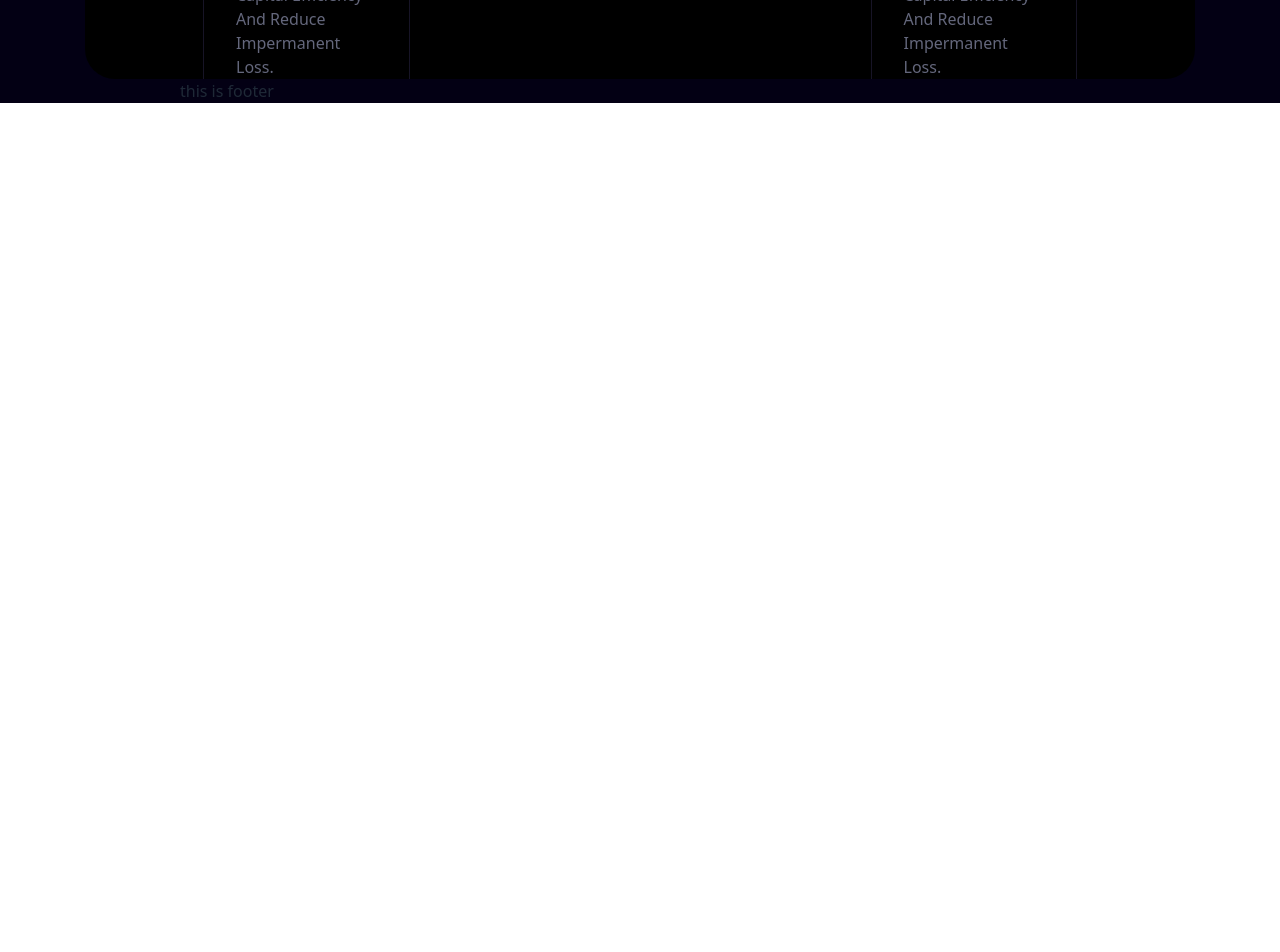
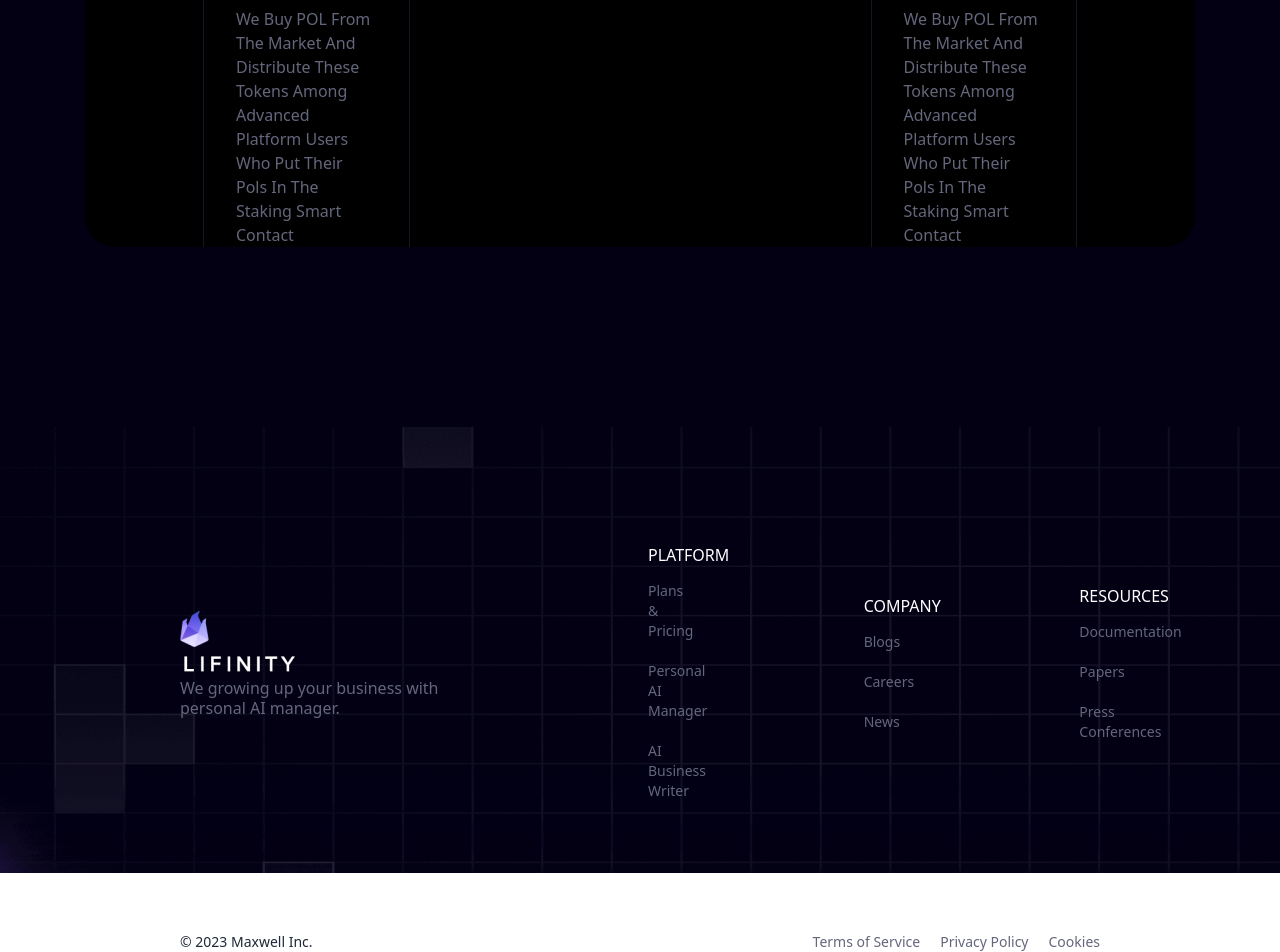
Before and after one commit to mostafizur64/fifinity-project, a React (Vite) app: page / in a window 1280 px wide. Shown: the part 3919-4871 px from the top of the page. Before the commit the page ends 4022 px from the top, so only its background shows below. Built offline with nearby package versions, Linux system fonts and the light colour scheme.

Commit message:
footer seciton add

```diff
--- a/src/index.css
+++ b/src/index.css
@@ -103,8 +103,12 @@
   background: black;
   border-radius: 30px;
 }
-.image img {
-  flex-shrink: 0;
+/* footer  */
 
+.footer {
+  background-image: url("../src/assets/image/Footer/footer.png");
 
+  background-repeat: no-repeat;
+  margin: 0 auto;
+  margin-top: 180px;
 }
--- a/src/pages/Home/MarketMaker/MarketMaker.jsx
+++ b/src/pages/Home/MarketMaker/MarketMaker.jsx
@@ -4,7 +4,7 @@ import { FaArrowRight } from "react-icons/fa";
 const MarketMaker = () => {
   return (
     <Container>
-      <div className="grid grid-cols-1 lg:grid-cols-2 gap-14 mt-[180px]">
+      <div className="grid grid-cols-1 lg:grid-cols-2 gap-14 lg:mt-[180px]">
         <div className="lg:p-[50px] mt-12">
           {/* left side */}
           <h2 className="text-[45px] capitalize text-[#FFF]">
--- a/src/pages/Home/ProactiveMarketMaker/ProactiveMarketMaker.jsx
+++ b/src/pages/Home/ProactiveMarketMaker/ProactiveMarketMaker.jsx
@@ -6,8 +6,8 @@ import lineBar from "../../../assets/image/proactiveImage/line.png";
 const ProactiveMarketMaker = () => {
   return (
     <ContainerTwo>
-      <div className="bg">
-        <div className="text-center p-[100px]">
+      <div className="bg lg:mt-[180px]">
+        <div className="text-center lg:p-[100px]">
           <h2 className="text-[45px] capitalize text-[#FFF] ">
             Proactive Market Maker
           </h2>
@@ -39,12 +39,11 @@ const ProactiveMarketMaker = () => {
                     <FaDrupal size={40} />
                     <div className="border-r border-[#A787FF] lg:mt-[25px] lg:pt-[30px] -right-[33px]  absolute" />
                     <h2 className="text-[24px] mt-[24px] text-[#FFF] ">
-                      Liquidity Providers 50%
+                    Rase Pool  05%
                     </h2>
                     <div className="border-l border-[#A787FF] lg:-mt-[30px] lg:pt-[30px] lg:-left-[32px]  absolute" />
                     <p className="text-[16px] font-normal mt-4 text-[#64677C] capitalize">
-                      A highly optimized proactive market maker designed to
-                      improve capital efficiency and reduce impermanent loss.
+                    We Buy POL From the Market And Distribute these Tokens Among Advanced Platform Users Who Put Their Pols In The Staking Smart Contact
                     </p>
                   </div>
                 </div>
@@ -63,24 +62,22 @@ const ProactiveMarketMaker = () => {
                     <FaDrupal size={40} />
                     <div className="border-r border-[#A787FF] lg:mt-[25px] lg:pt-[30px] -right-[33px]  absolute" />
                     <h2 className="text-[24px] mt-[24px] text-[#FFF] ">
-                      Liquidity Providers 50%
+                    Buy Back And Burn 15%
                     </h2>
                     <div className="border-l border-[#A787FF] lg:-mt-[30px] lg:pt-[30px] lg:-left-[32px]  absolute" />
                     <p className="text-[16px] font-normal mt-4 text-[#64677C] capitalize">
-                      A highly optimized proactive market maker designed to
-                      improve capital efficiency and reduce impermanent loss.
+                    A highly optimized proactive market maker designed to improve capital efficiency and reduce impermanent loss.
                     </p>
                   </div>
                   <div className="relative">
                     <FaDrupal size={40} />
                     <div className="border-r border-[#A787FF] lg:mt-[25px] lg:pt-[30px] -right-[33px]  absolute" />
                     <h2 className="text-[24px] mt-[24px] text-[#FFF] ">
-                      Liquidity Providers 50%
+                    Advanced Users 30%
                     </h2>
                     <div className="border-l border-[#A787FF] lg:-mt-[30px] lg:pt-[30px] lg:-left-[32px]  absolute" />
                     <p className="text-[16px] font-normal mt-4 text-[#64677C] capitalize">
-                      A highly optimized proactive market maker designed to
-                      improve capital efficiency and reduce impermanent loss.
+                    We Buy POL From the Market And Distribute these Tokens Among Advanced Platform Users Who Put Their Pols In The Staking Smart Contact
                     </p>
                   </div>
                 </div>
--- a/src/pages/shared/Footer/Footer.jsx
+++ b/src/pages/shared/Footer/Footer.jsx
@@ -1,8 +1,102 @@
 import React from "react";
+
+import logo from "../../../assets/image/logo/logo.png";
+import logo1 from "../../../assets/image/logo/logo1.png";
+import footerLine from "../../../assets/image/Footer/Footer Line.png";
 import Container from "../../../components/Container";
 
 const Footer = () => {
-  return <Container>this is footer</Container>;
+  return (
+    <>
+      <footer className="footer lg:w[1520px] lg:h-[446px] h-[720px] sm:h-[1000px] lg:px-[180px] px-4 ">
+        <div>
+          <div>
+            <div className="grid grid-cols-1 lg:grid-cols-2 justify-between items-center gap-4 lg:py-[100px]">
+              <div>
+                <img src={logo} alt />
+                <img src={logo1} alt />
+                <p className="text-[#64677C] text-[16px] font-normal	">
+                  We growing up your business with <br /> personal AI manager.
+                </p>
+              </div>
+              <div>
+                <div className="grid grid-cols-1 lg:grid-cols-3 justify-between items-center lg:gap-[195px]">
+                  <div className=" ">
+                    <h2 className="text-[16px] uppercase mt-[18px] text-[#FFF]">
+                      {" "}
+                      Platform
+                    </h2>
+                    <div className="flex flex-col justify-center  space-y-5 mt-[16px]">
+                      <a className="text-[#64677C]" href="#">
+                        Plans & Pricing
+                      </a>
+                      <a className="text-[#64677C]" href="#">
+                        Personal AI Manager
+                      </a>
+                      <a className="text-[#64677C]" href="#">
+                        AI Business Writer
+                      </a>
+                    </div>
+                  </div>
+                  <div className=" ">
+                    <h2 className="text-[16px] uppercase text-[#FFF]">
+                      {" "}
+                      Company
+                    </h2>
+                    <div className="flex flex-col justify-center  space-y-5 mt-[16px]">
+                      <a className="text-[#64677C]" href="#">
+                        Blogs
+                      </a>
+                      <a className="text-[#64677C]" href="#">
+                        Careers
+                      </a>
+                      <a className="text-[#64677C]" href="#">
+                        News
+                      </a>
+                    </div>
+                  </div>
+                  <div className=" ">
+                    <h2 className="text-[16px] uppercase text-[#FFF]">
+                      {" "}
+                      Resources
+                    </h2>
+                    <div className="flex flex-col justify-center  space-y-5 mt-[16px]">
+                      <a className="text-[#64677C]" href="#">
+                        Documentation
+                      </a>
+                      <a className="text-[#64677C]" href="#">
+                        Papers
+                      </a>
+                      <a className="text-[#64677C]" href="#">
+                        Press Conferences
+                      </a>
+                    </div>
+                  </div>
+                </div>
+              </div>
+            </div>
+            <img className="-mt-[7px]" src={footerLine} alt="" />
+            <div className="grid grid-cols-1 lg:grid-cols-2 gap-3 mt-[38px] ">
+              <div className="lg:col-span-1 text[#FFFFFF]">
+                <h3>© 2023 Maxwell Inc.</h3>
+              </div>
+              <div className="lg:col-span-1 flex lg:flex-row flex-col gap-5 justify-end">
+                <a className="text-[#64677C]" href="#">
+                  Terms of Service
+                </a>
+                <a className="text-[#64677C]" href="#">
+                  Privacy Policy
+                </a>
+                <a className="text-[#64677C]" href="#">
+                  Cookies
+                </a>
+              </div>
+            </div>
+          </div>
+        </div>
+      </footer>
+    </>
+  );
 };
 
 export default Footer;
```
Also changed, not shown: src/assets/image/Footer/Footer Line.png (added), src/assets/image/Footer/footer.png (added).
